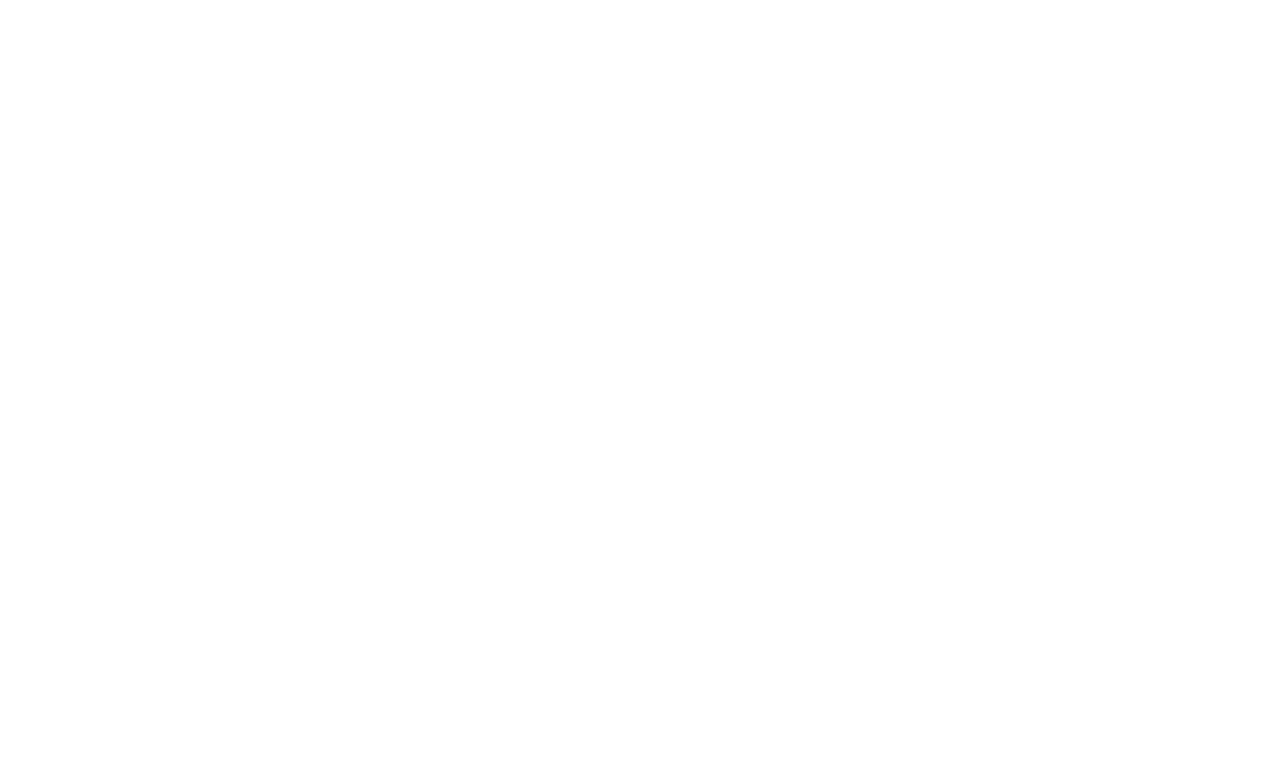
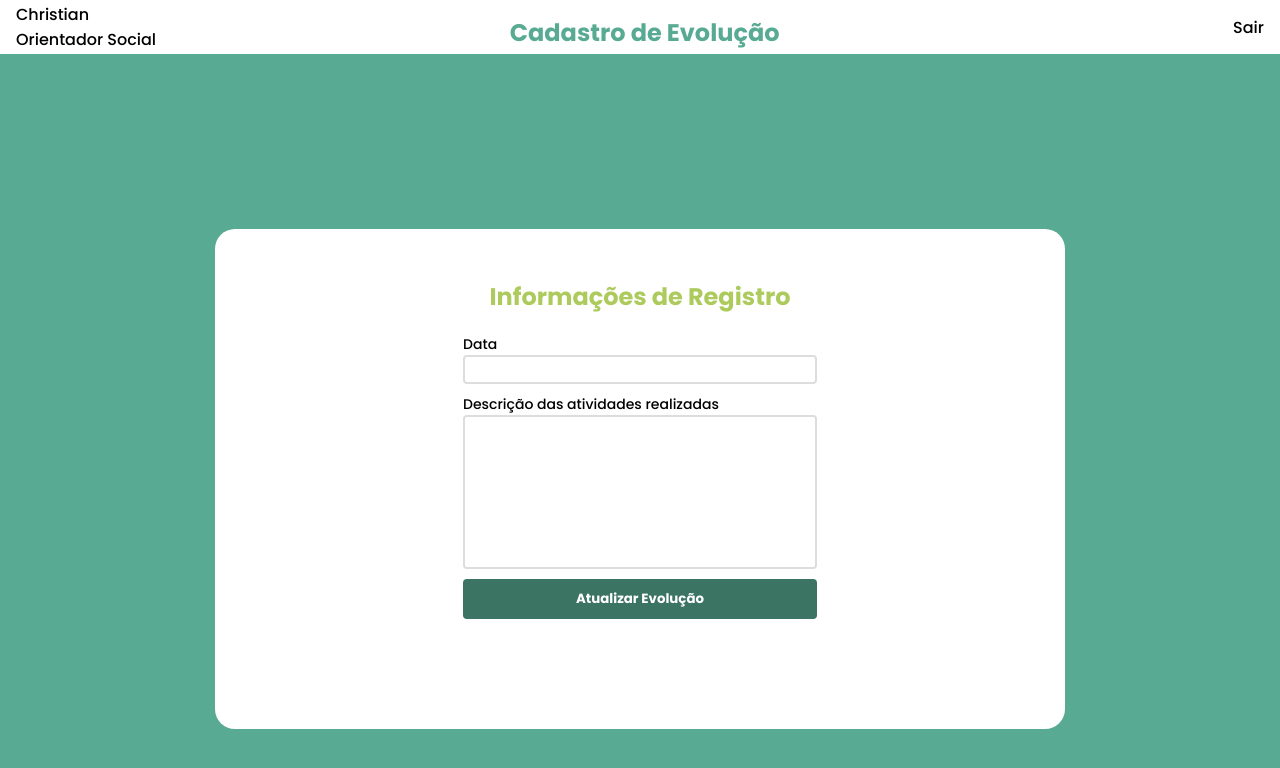
Before and after one commit to christianfdev/front-end-centro-pop-project, a React (Create React App) app: page /new-evolution/1/1 in a window 1280 px wide. Before the commit this address had no page. Shown: the top 768 px of the page. Built offline with nearby package versions, Linux system fonts and the light colour scheme.

Commit message:
Add Update Evolution

```diff
--- a/src/components/EvolutionCard/index.tsx
+++ b/src/components/EvolutionCard/index.tsx
@@ -4,7 +4,7 @@
 
 
 
-export function EvolutionCard({ data, description, id, del } : any){
+export function EvolutionCard({ data, description, id, del, assisted } : any){
 
   let navigate = useNavigate();
 
@@ -14,7 +14,7 @@
       <p className='data-card-evolution'><span>Data: </span>{data}</p>
       <p className='description-card-evolution'><span>Descrição: </span>{description}</p>
       <div className='buttons-evolution'>
-        <Button text='Atualizar' onClick={() => navigate(`/new-evolution/${id}`)}/>
+        <Button text='Atualizar' onClick={() => navigate(`/new-evolution/${assisted}/${id}`)}/>
         <Button text='Deletar' onClick={del}  />
       </div>
 
--- a/src/index.tsx
+++ b/src/index.tsx
@@ -27,6 +27,7 @@
       <Route path="register/:id" element={<Register />}/>
       <Route path="assisteds" element={<ListingAssisteds />}/>
       <Route path="new-evolution/:id" element={<RegisterEvolution />}/>
+      <Route path="new-evolution/:id/:evolutionId" element={<RegisterEvolution />}/>
       <Route path="evolution/:assistedId" element={<Evolutions />}/>
       <Route path="assisted/:id" element={<Assisted/>}/>
     </Routes>
--- a/src/pages/Evolutions/index.tsx
+++ b/src/pages/Evolutions/index.tsx
@@ -70,7 +70,7 @@
         <h1>Carlos Augusto Lopes Spindola</h1>
 
         {repositories?.map(repo => {
-          return (<EvolutionCard  key={repo.id} data={repo.data} description={repo.description} del={() => handleDeleteEvolution(String(repo.id))}/>)
+          return (<EvolutionCard  key={repo.id} data={repo.data} description={repo.description} assisted={assistedId} id={repo.id} del={() => handleDeleteEvolution(String(repo.id))}/>)
         })
 
         }
--- a/src/pages/RegisterEvolution/index.tsx
+++ b/src/pages/RegisterEvolution/index.tsx
@@ -15,7 +15,7 @@
 export function RegisterEvolution(){
 
   let navigate = useNavigate();
-  let { id: assistedId } = useParams();
+  let { id: assistedId, evolutionId } = useParams();
 
 
   const [evolution, setEvolution] = useState<EvolutionInterface>({
@@ -64,6 +64,35 @@
     });
   }
 
+  async function handleUpdateEvolution(e: any){
+    e.preventDefault();
+    await api.patch(`/evolution/${evolutionId}`, evolution)
+    .then(response => {
+     if(response.status){
+       Swal.fire({
+         icon: 'success',
+         text: 'Assisted update succesfully',
+         confirmButtonColor: '#58AA93',
+
+       }).then(() => {
+         navigate(`/evolution/${assistedId}`)
+       })
+     } else {
+       Swal.fire({
+         icon: 'error',
+         text: response.data.error
+       })
+     }
+    })
+    .catch((err) => {
+      Swal.fire({
+        icon: 'error',
+        text: 'Ocorreu um erro durante a tentativa de realizar uma requisição: ' + err
+      })
+      console.error('Ocorreu um erro durante a tentativa de realizar uma requisição: ' + err);
+    });
+  }
+
 
   return(
 
@@ -76,7 +105,7 @@
       <h1 className='register-evolution-title'>
         Informações de Registro
       </h1>
-      <form className='form-register-evolution' onSubmit={handleNewEvolution}>
+      <form className='form-register-evolution' >
         <FormOption
           labelClass='bold'
           text='Data'
@@ -90,9 +119,19 @@
 
         <RelactoryTextArea name='description' onChange={handleChange}/>
 
-        <Button
+        {
+          evolutionId ?
+          <Button
+           text="Atualizar Evolução"
+           onClick={handleUpdateEvolution}
+          />
+          :
+          <Button
            text="Cadastrar Evolução"
-        />
+           onClick={handleNewEvolution}
+          />
+        }
+
 
       </form>
     </div>
```
